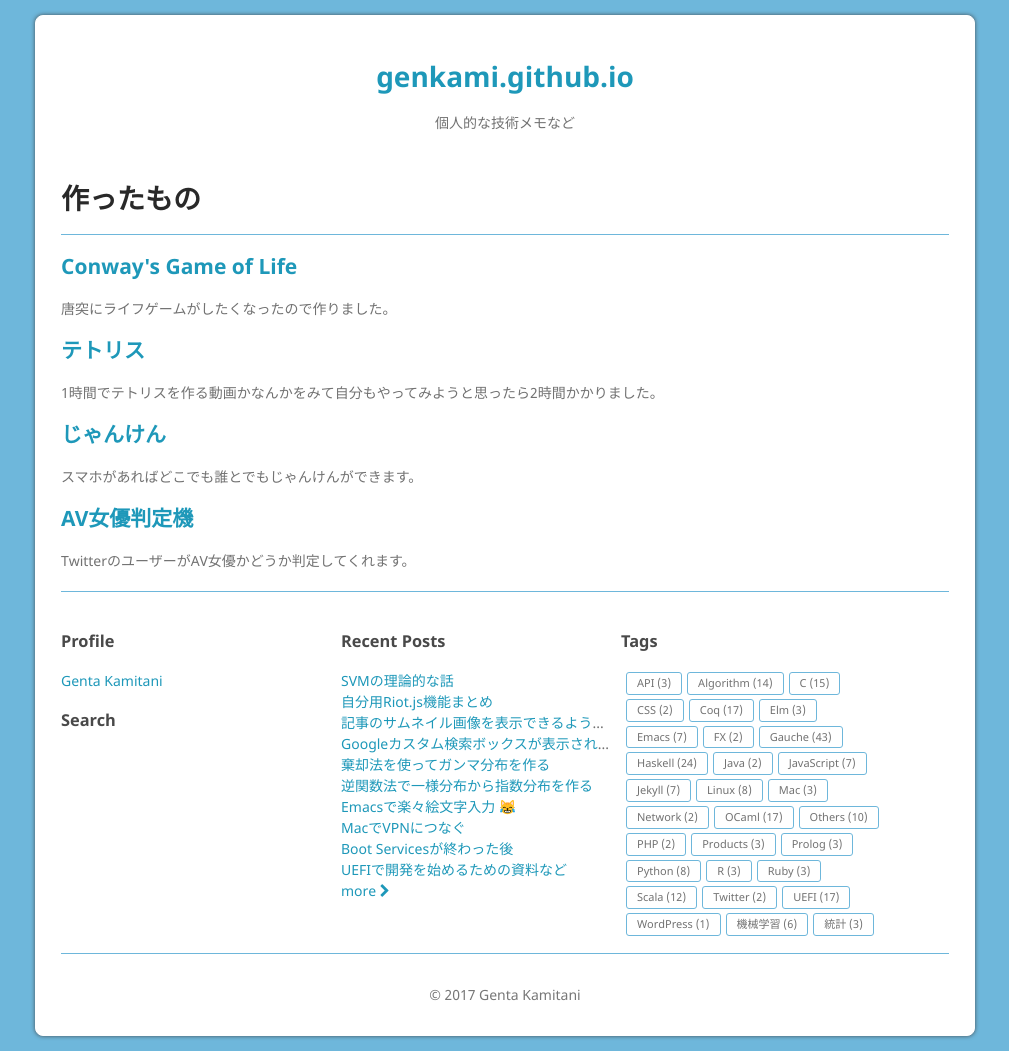
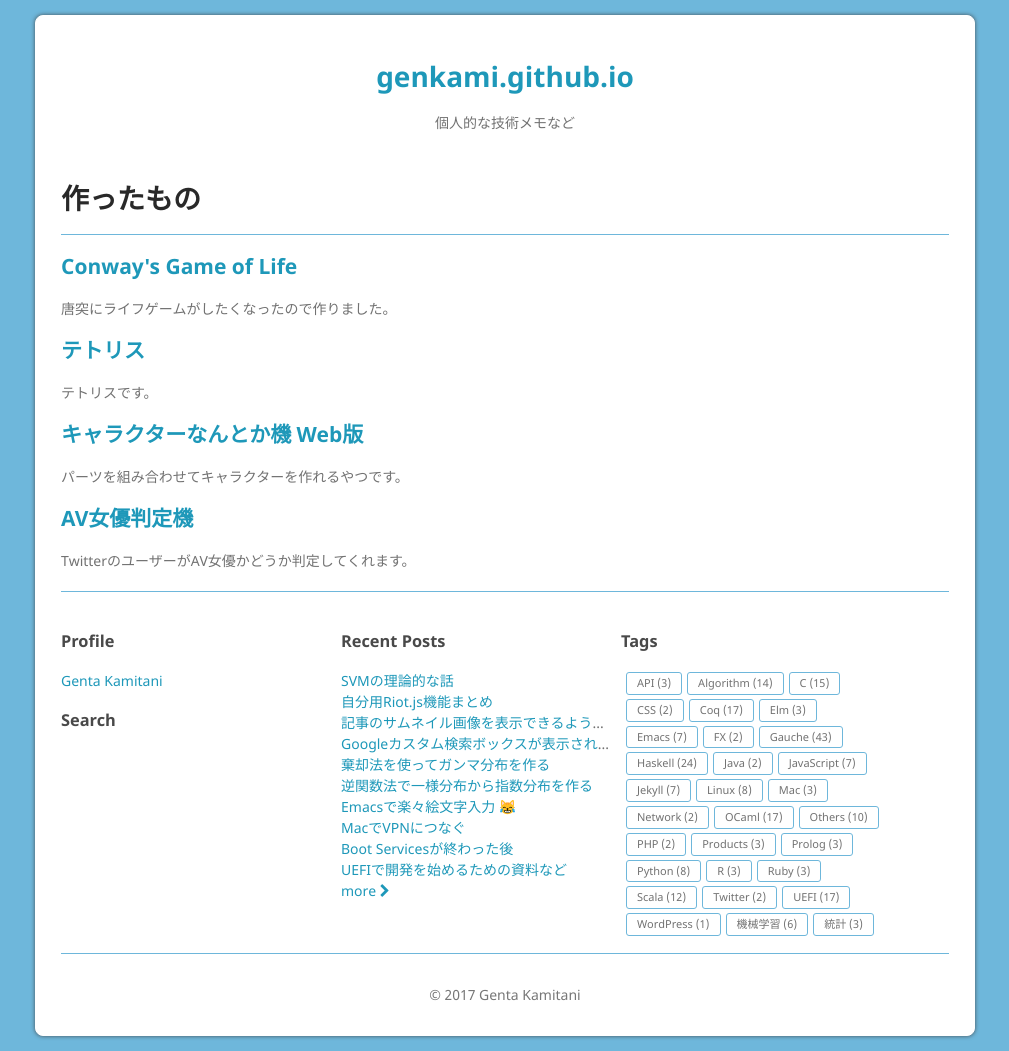
Before and after one commit to genkami/genkami.github.io, a Jekyll site: the page built from products.html, in a window 1280 px wide. Shown: the whole page, without its empty margins (135-1144 px from the left). Built offline with Jekyll 4.4.1, drawn with Linux system fonts in a browser that asks for light colours; emoji names are drawn with the system emoji font; comment, search, counter and statistics services are not loaded.

Commit message:
作ったもの一覧を更新

```diff
--- a/products.html
+++ b/products.html
@@ -9,11 +9,11 @@ title: Products
 <h2><a href="/game-of-life">Conway's Game of Life</a></h2>
 <p>唐突にライフゲームがしたくなったので作りました。</p>
 
-<h2><a href="http://monamonamonad.github.io/tetris/">テトリス</a></h2>
-<p>1時間でテトリスを作る動画かなんかをみて自分もやってみようと思ったら2時間かかりました。</p>
+<h2><a href="/tetris/">テトリス</a></h2>
+<p>テトリスです。</p>
 
-<h2><a href="http://monamonamonad.github.io/jk/">じゃんけん</a></h2>
-<p>スマホがあればどこでも誰とでもじゃんけんができます。</p>
+<h2><a href="http://character-nantoka.appspot.com/">キャラクターなんとか機 Web版</a></h2>
+<p>パーツを組み合わせてキャラクターを作れるやつです。</p>
 
 <h2><a href="http://dokodeglobal.com/av_classifier/">AV女優判定機</a></h2>
 <p>TwitterのユーザーがAV女優かどうか判定してくれます。</p>
```
